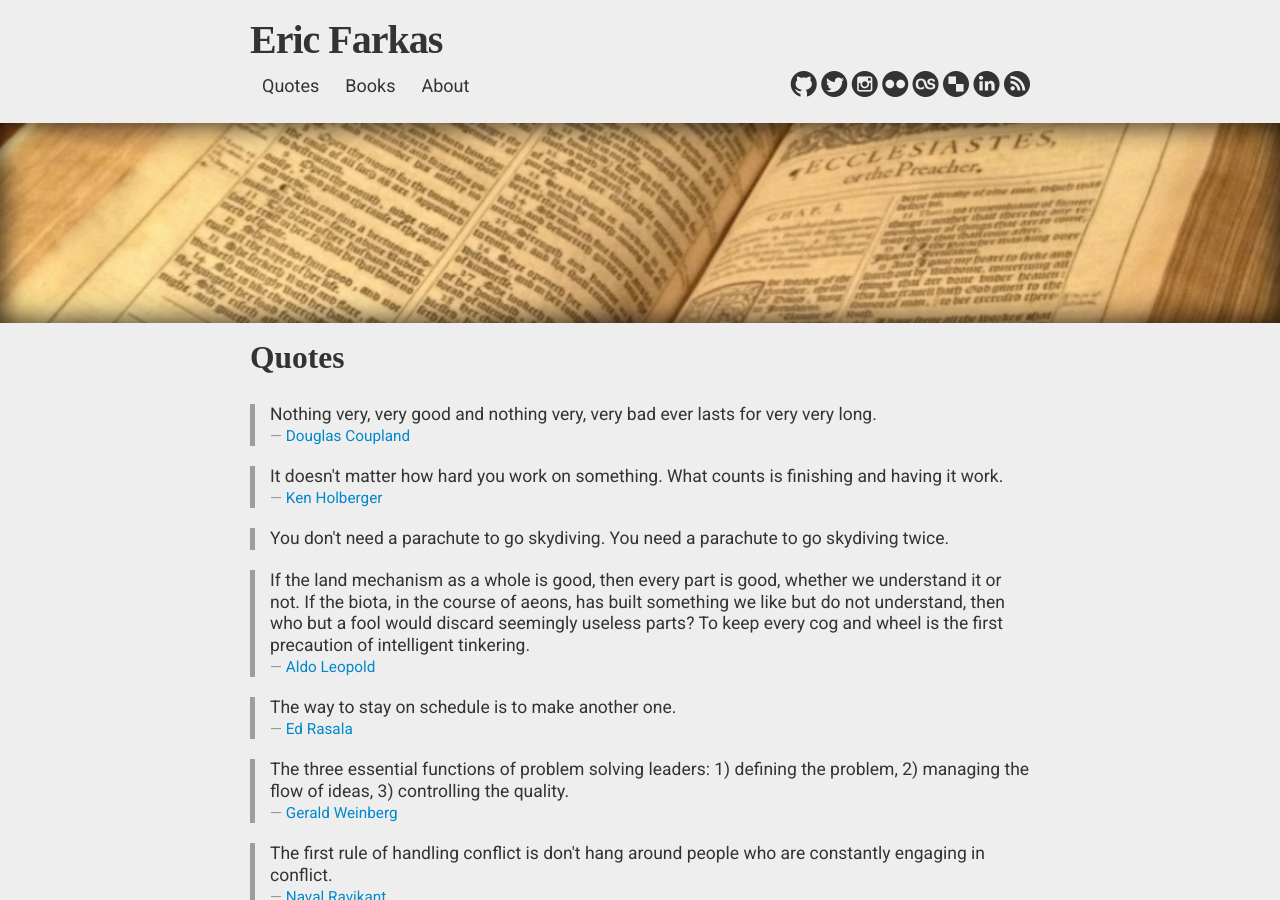
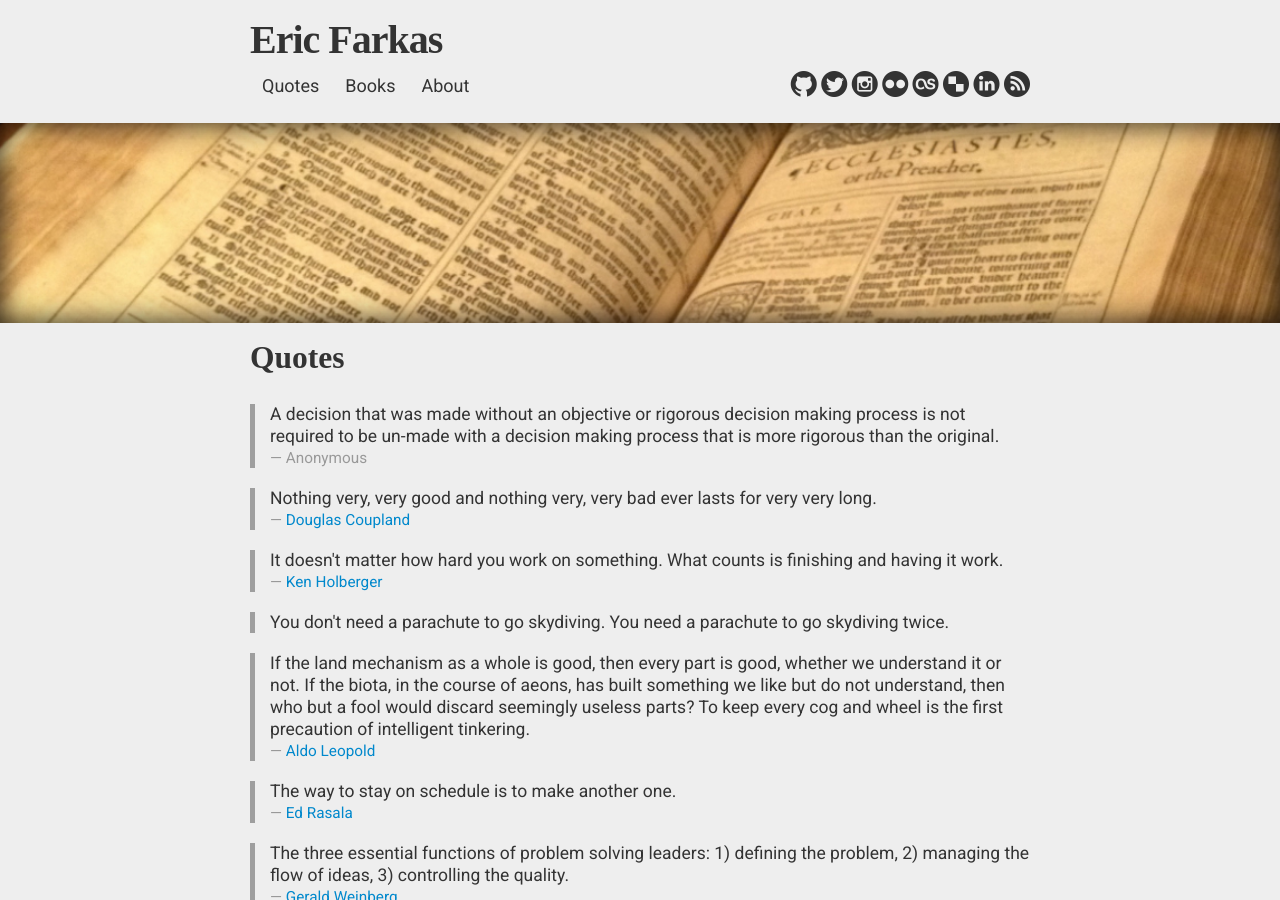
Before and after one commit to speric/speric.github.com, a Jekyll site: the page built from quotes.html, in a window 1280 px wide and 900 px high. Built offline with Jekyll 4.4.1, drawn with Linux system fonts in a browser that asks for light colours; some web fonts are replaced; comment, search, counter and statistics services are not loaded.

Commit message:
Add quote about decisions

```diff
--- a/quotes.html
+++ b/quotes.html
@@ -7,6 +7,14 @@ description: A collection of thought-provoking quotes.
 
 <h2>Quotes</h2>
 <br/>
+
+<blockquote>
+  <p>
+    A decision that was made without an objective or rigorous decision making process is not
+    required to be un-made with a decision making process that is more rigorous than the original.
+  </p>
+  <small>Anonymous</small>
+</blockquote>
 
 <blockquote>
   <p>
```
